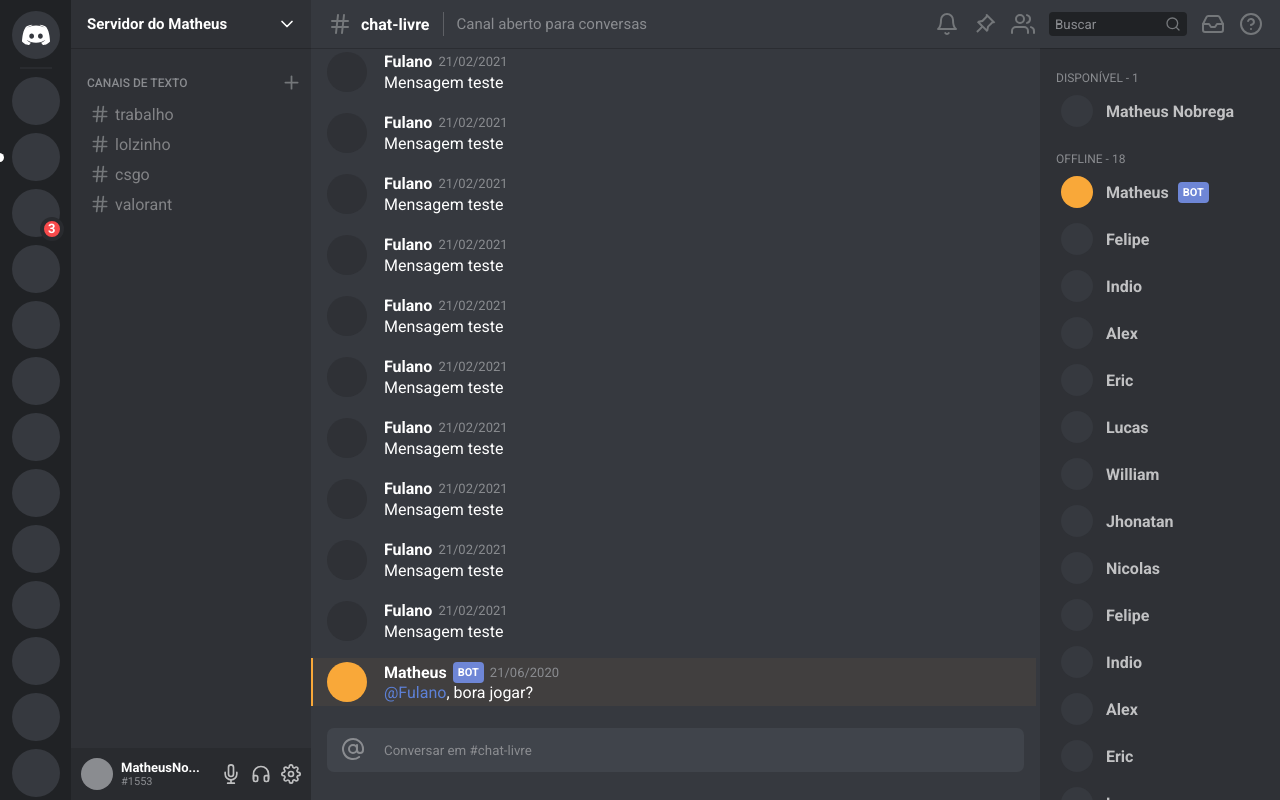
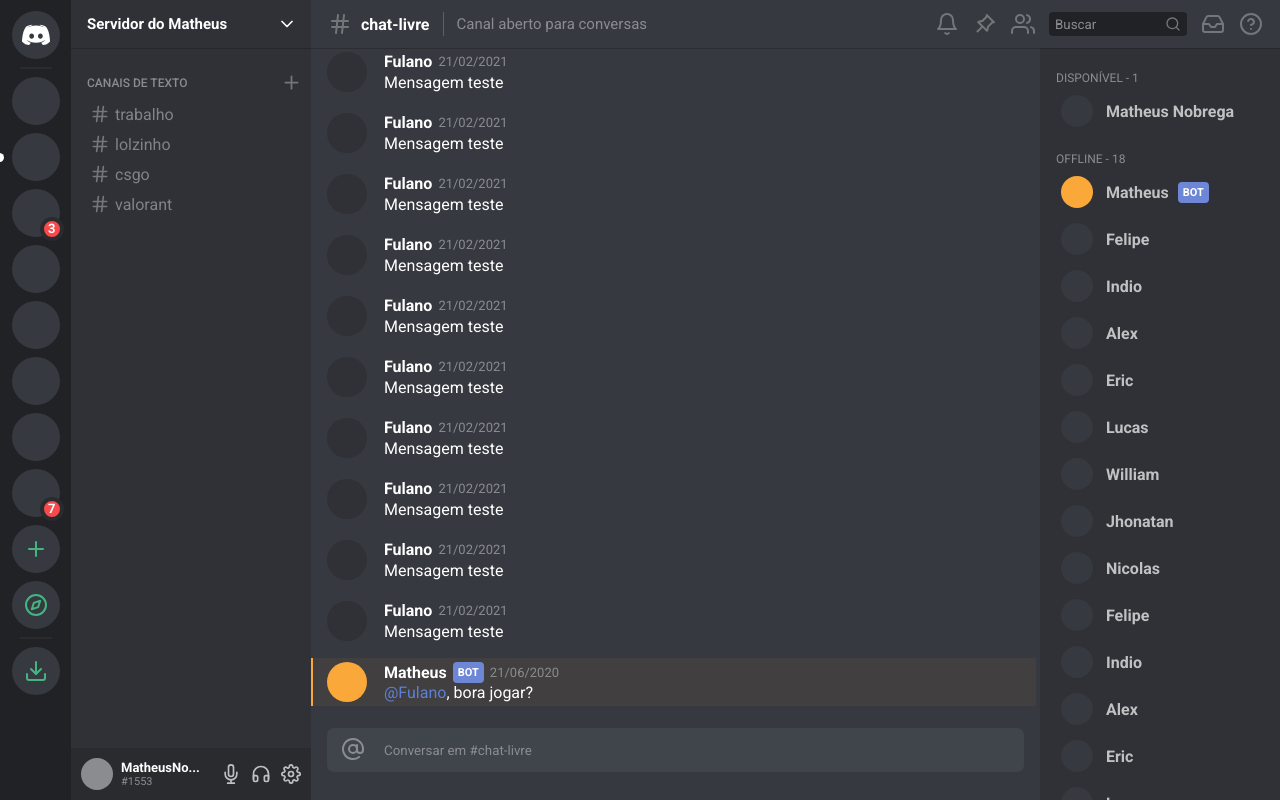
Before and after one commit to ma-nobrega/discord-clone, a React (Create React App) app: page / in a window 1280 px wide. Built offline with nearby package versions, Linux system fonts and the light colour scheme.

Commit message:
refactor: updating server list layout

```diff
--- a/src/components/ServerButton/index.tsx
+++ b/src/components/ServerButton/index.tsx
@@ -1,5 +1,6 @@
 import React from 'react';
 
+import { FiCompass, FiDownload, FiPlus } from 'react-icons/fi';
 import Logo from '../../assets/logo.svg';
 
 import { Button } from './styles';
@@ -7,6 +8,9 @@
 export interface Props {
   selected?: boolean;
   isHome?: boolean;
+  newServer?: boolean;
+  serverPublic?: boolean;
+  downloader?: boolean;
   hasNotifications?: boolean;
   mentions?: number;
 }
@@ -16,15 +20,24 @@
   isHome,
   hasNotifications,
   mentions,
+  downloader,
+  serverPublic,
+  newServer,
 }) => {
   return (
     <Button
       isHome={isHome}
+      downloader={downloader}
+      serverPublic={serverPublic}
+      newServer={newServer}
       hasNotifications={hasNotifications}
       mentions={mentions}
       className={selected ? 'active' : ''}
     >
-      {isHome && <img src={Logo} alt="Rocketseat" />}
+      {isHome && <img src={Logo} alt="Discord" />}
+      {newServer && <FiPlus />}
+      {serverPublic && <FiCompass />}
+      {downloader && <FiDownload />}
     </Button>
   );
 };
--- a/src/components/ServerButton/styles.ts
+++ b/src/components/ServerButton/styles.ts
@@ -21,6 +21,12 @@
   > img {
     width: 32px;
     height: 32px;
+  }
+
+  >svg{
+    width: 24px;
+    height: 24px;
+    color: var(--server-options);
   }
 
   &::before {
@@ -62,6 +68,13 @@
   &.active,
   &:hover {
     border-radius: 16px;
-    background-color: ${props => props.isHome && 'var(--discord)'};
+    background-color: ${props =>
+      (props.isHome && 'var(--discord)') ||
+      (props.downloader && 'var(--server-options)') ||
+      (props.serverPublic && 'var(--server-options)') ||
+      (props.newServer && 'var(--server-options)')};
+    svg{
+      color: var(--white);
+    }
   }
 `;
--- a/src/components/ServerList/index.tsx
+++ b/src/components/ServerList/index.tsx
@@ -15,13 +15,11 @@
       <ServerButton />
       <ServerButton />
       <ServerButton />
-      <ServerButton />
-      <ServerButton />
-      <ServerButton />
-      <ServerButton />
-      <ServerButton />
-      <ServerButton />
       <ServerButton mentions={7} />
+      <ServerButton newServer />
+      <ServerButton serverPublic />
+      <Separator />
+      <ServerButton downloader />
     </Container>
   );
 };
--- a/src/styles/GlobalStyles.ts
+++ b/src/styles/GlobalStyles.ts
@@ -38,5 +38,7 @@
     --link: #5d80d6;
 
     --rocketseat: #6633cc;
+    --server-options: #43b581;
+
   }
 `;
```
